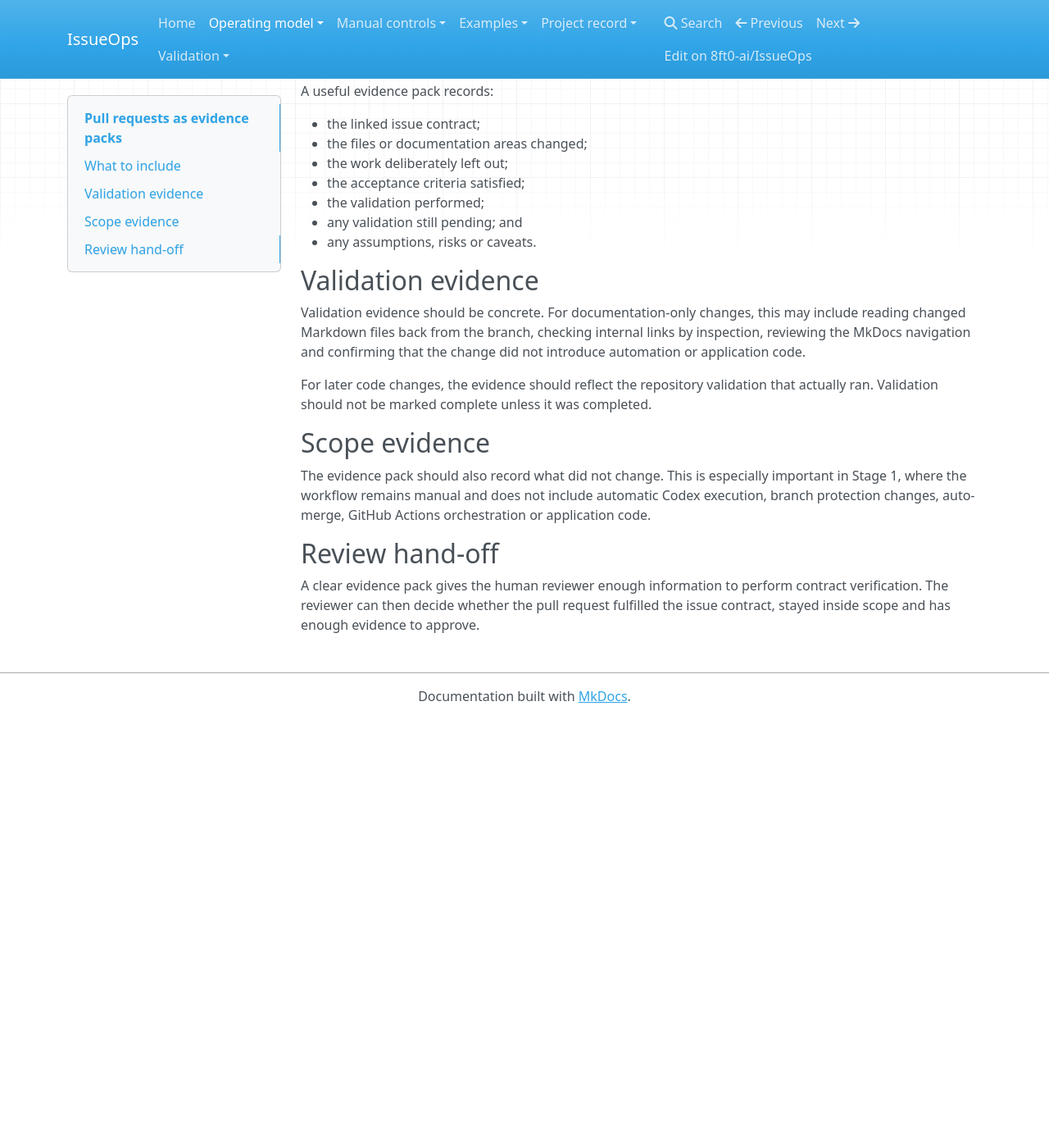
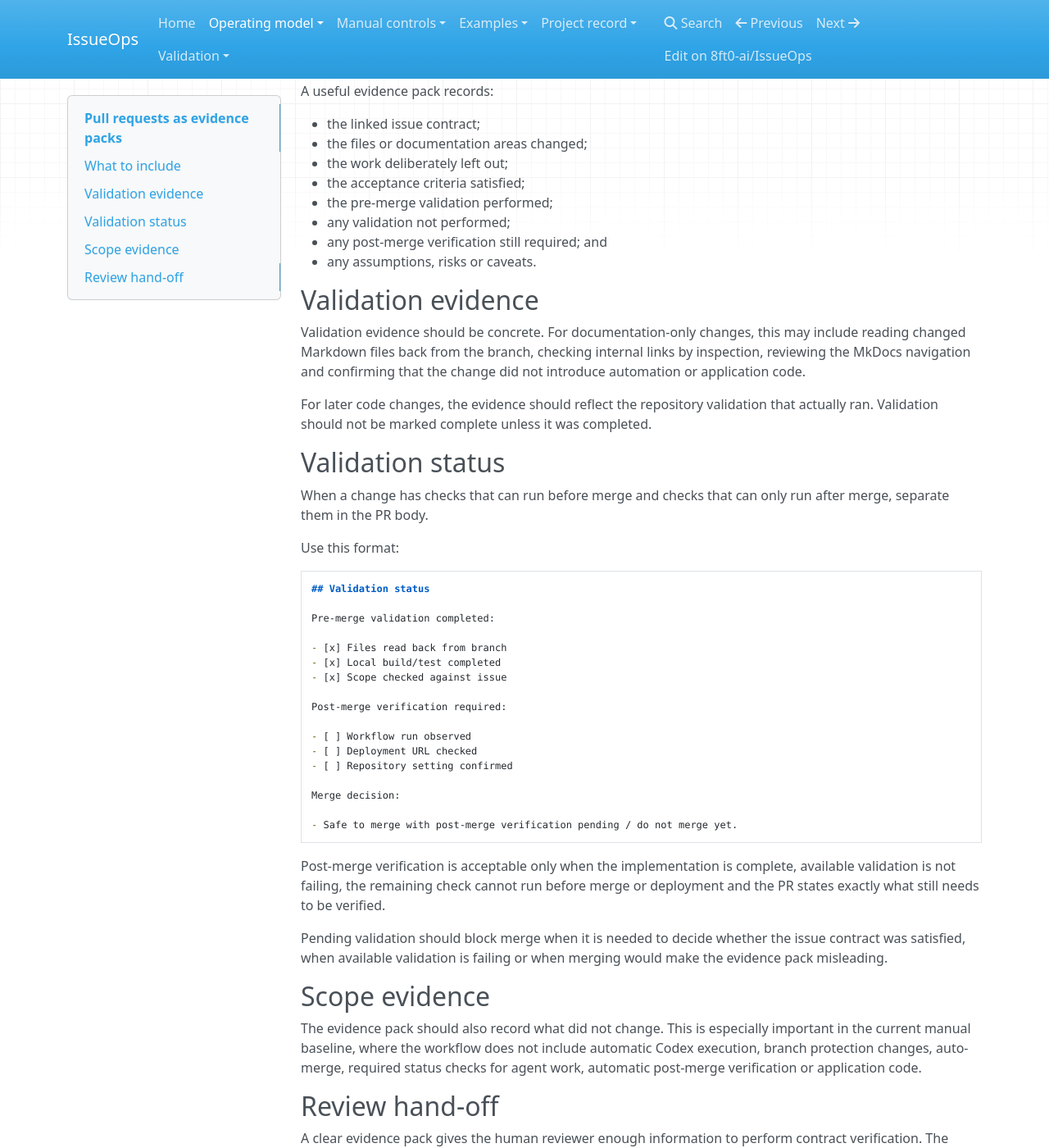
Before and after one commit to 8ft0-ai/IssueOps, an MkDocs documentation site: the page built from docs/pr-evidence-packs.md, in a window 1280 px wide and 1400 px high, scrolled down 250 px. Shown: the whole window at 82% size. Built offline with MkDocs 1.6.1, drawn with Linux system fonts in a browser that asks for light colours; nearby versions of some CDN libraries; before the commit the page ends 1127 px from its top, so only the background shows below that.

Commit message:
Add validation status to PR evidence packs

````diff
--- a/docs/pr-evidence-packs.md
+++ b/docs/pr-evidence-packs.md
@@ -12,8 +12,9 @@ A useful evidence pack records:
 - the files or documentation areas changed;
 - the work deliberately left out;
 - the acceptance criteria satisfied;
-- the validation performed;
-- any validation still pending; and
+- the pre-merge validation performed;
+- any validation not performed;
+- any post-merge verification still required; and
 - any assumptions, risks or caveats.
 
 ## Validation evidence
@@ -22,9 +23,39 @@ Validation evidence should be concrete. For documentation-only changes, this may
 
 For later code changes, the evidence should reflect the repository validation that actually ran. Validation should not be marked complete unless it was completed.
 
+## Validation status
+
+When a change has checks that can run before merge and checks that can only run after merge, separate them in the PR body.
+
+Use this format:
+
+```md
+## Validation status
+
+Pre-merge validation completed:
+
+- [x] Files read back from branch
+- [x] Local build/test completed
+- [x] Scope checked against issue
+
+Post-merge verification required:
+
+- [ ] Workflow run observed
+- [ ] Deployment URL checked
+- [ ] Repository setting confirmed
+
+Merge decision:
+
+- Safe to merge with post-merge verification pending / do not merge yet.
+```
+
+Post-merge verification is acceptable only when the implementation is complete, available validation is not failing, the remaining check cannot run before merge or deployment and the PR states exactly what still needs to be verified.
+
+Pending validation should block merge when it is needed to decide whether the issue contract was satisfied, when available validation is failing or when merging would make the evidence pack misleading.
+
 ## Scope evidence
 
-The evidence pack should also record what did not change. This is especially important in Stage 1, where the workflow remains manual and does not include automatic Codex execution, branch protection changes, auto-merge, GitHub Actions orchestration or application code.
+The evidence pack should also record what did not change. This is especially important in the current manual baseline, where the workflow does not include automatic Codex execution, branch protection changes, auto-merge, required status checks for agent work, automatic post-merge verification or application code.
 
 ## Review hand-off
 
````
